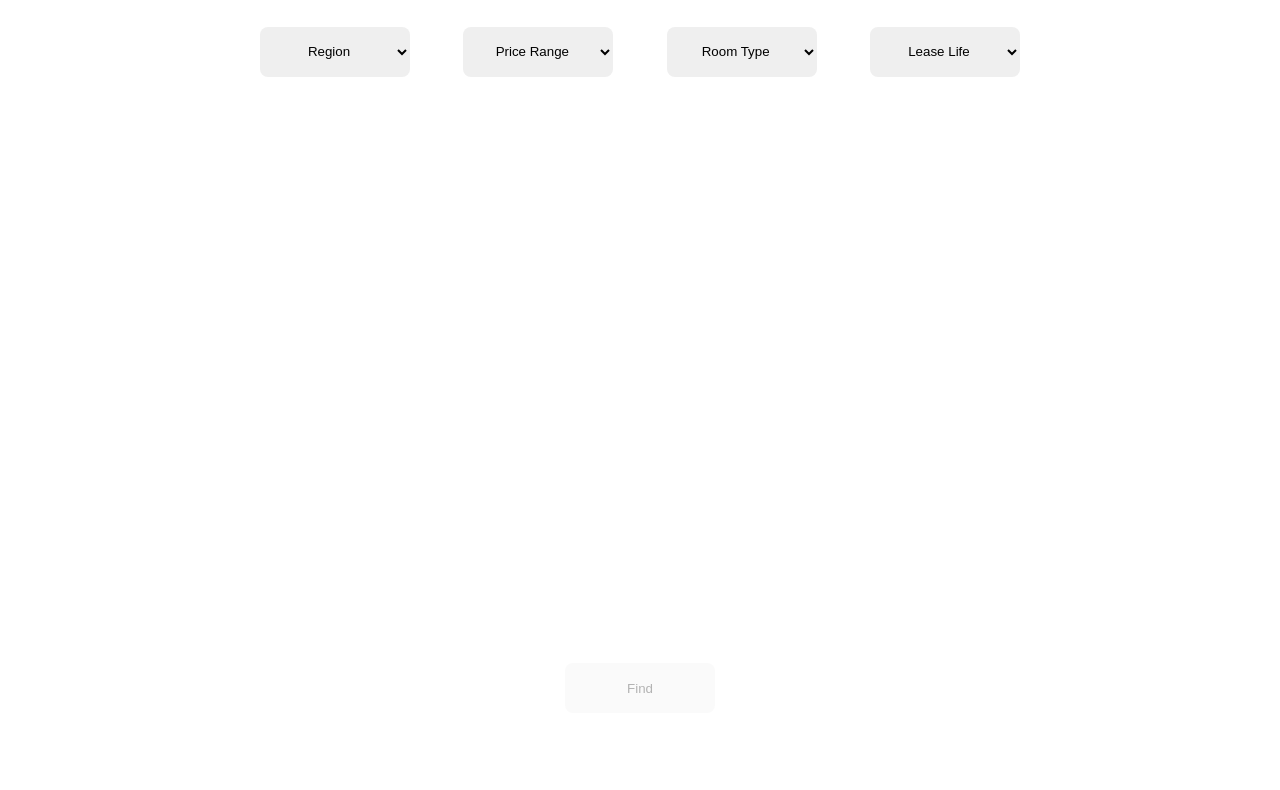
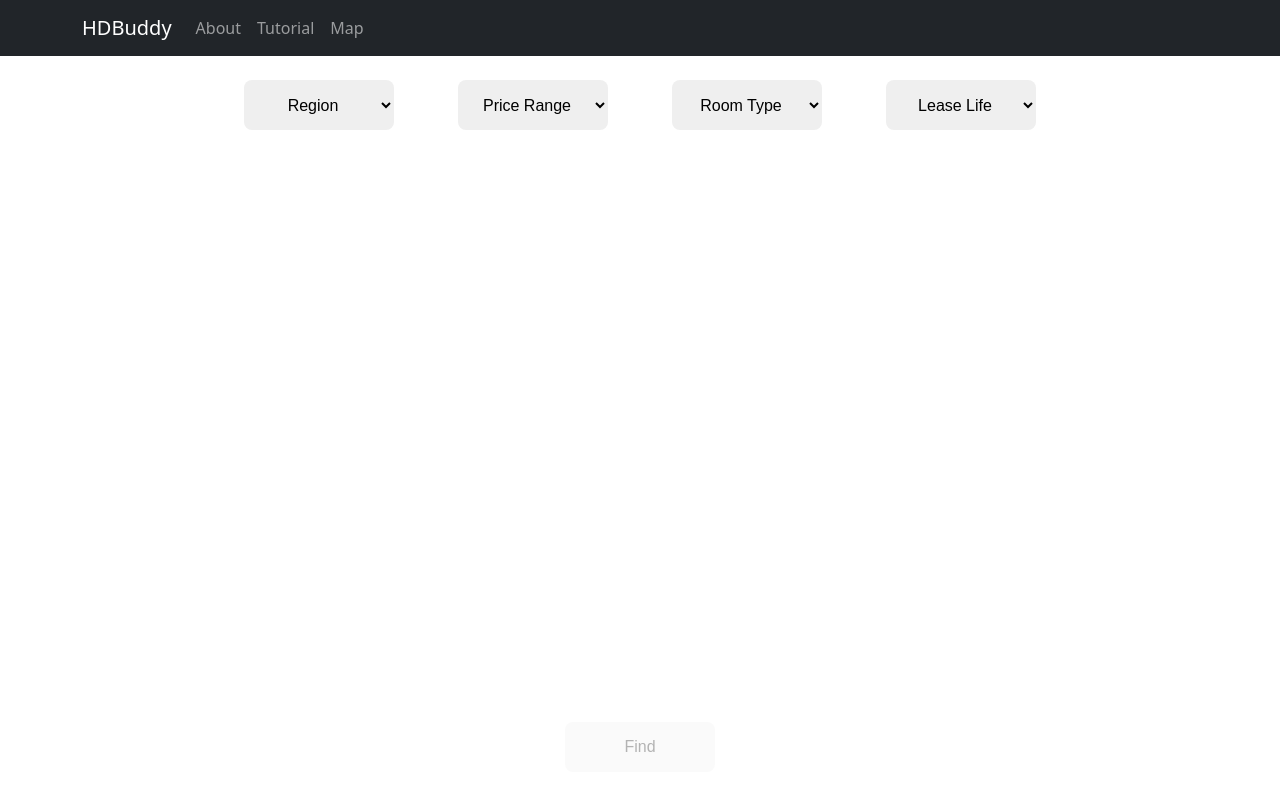
Before and after one commit to JamesRobertJohns/2006, a React (Vite) app in the folder frontend/: page / in a window 1280 px wide. Shown: the top 790 px of the page. Built offline with nearby package versions, Linux system fonts and the light colour scheme.

Commit message:
took a header from bootstrap, mainly users to access tutorial page directly

```diff
--- a/frontend/package.json
+++ b/frontend/package.json
@@ -14,9 +14,11 @@
     "@emotion/styled": "^11.14.0",
     "@mui/material": "^6.4.7",
     "@svgr/webpack": "^8.1.0",
+    "bootstrap": "^5.3.3",
     "frontend": "file:",
     "maplibre-gl": "^4.7.1",
     "react": "^18.3.1",
+    "react-bootstrap": "^2.10.9",
     "react-dom": "^18.3.1",
     "react-icons": "^5.5.0",
     "react-map-gl": "^7.1.9",
--- a/frontend/src/DynamicMap.jsx
+++ b/frontend/src/DynamicMap.jsx
@@ -171,7 +171,6 @@
 
         <GeolocateControl
           position="top-left"
-          trackUserLocation={false}
           showAccuracyCircle={false}
         />
         <FullscreenControl position="top-left" />
--- a/frontend/src/Filter/Filter.css
+++ b/frontend/src/Filter/Filter.css
@@ -20,6 +20,7 @@
   flex-direction: row;
   align-items: center;
   justify-content: center;
+  margin-top: 3em;
 }
 
 .filter-button-selected {
--- /dev/null
+++ b/frontend/src/Header.jsx
@@ -0,0 +1,23 @@
+import 'bootstrap/dist/css/bootstrap.min.css';
+import Container from 'react-bootstrap/Container';
+import Nav from 'react-bootstrap/Nav';
+import Navbar from 'react-bootstrap/Navbar';
+
+function Header() {
+  return (
+    <>
+      <Navbar bg="dark" data-bs-theme="dark" fixed="top">
+        <Container>
+          <Navbar.Brand href="#home">HDBuddy</Navbar.Brand>
+          <Nav className="me-auto">
+            <Nav.Link href="#home">About</Nav.Link>
+            <Nav.Link href="/tutorial">Tutorial</Nav.Link>
+            <Nav.Link href="/map">Map</Nav.Link>
+          </Nav>
+        </Container>
+      </Navbar>
+    </>
+  );
+}
+
+export default Header;
--- a/frontend/src/pages/LandingPage.jsx
+++ b/frontend/src/pages/LandingPage.jsx
@@ -1,8 +1,13 @@
-import FilterBar from "../FilterBar.jsx"
+import 'bootstrap/dist/css/bootstrap.min.css';
+import FilterBar from "../FilterBar.jsx";
+import Header from "../Header.jsx";
 function LandingPage() {
   return (
-     <FilterBar />
+    <>
+      <Header />
+      <FilterBar />
+    </>
   );
 };
 
-export  default LandingPage;
+export default LandingPage;
```
Also changed, not shown: 1 other file (tests, documents, lock files or other folders).
